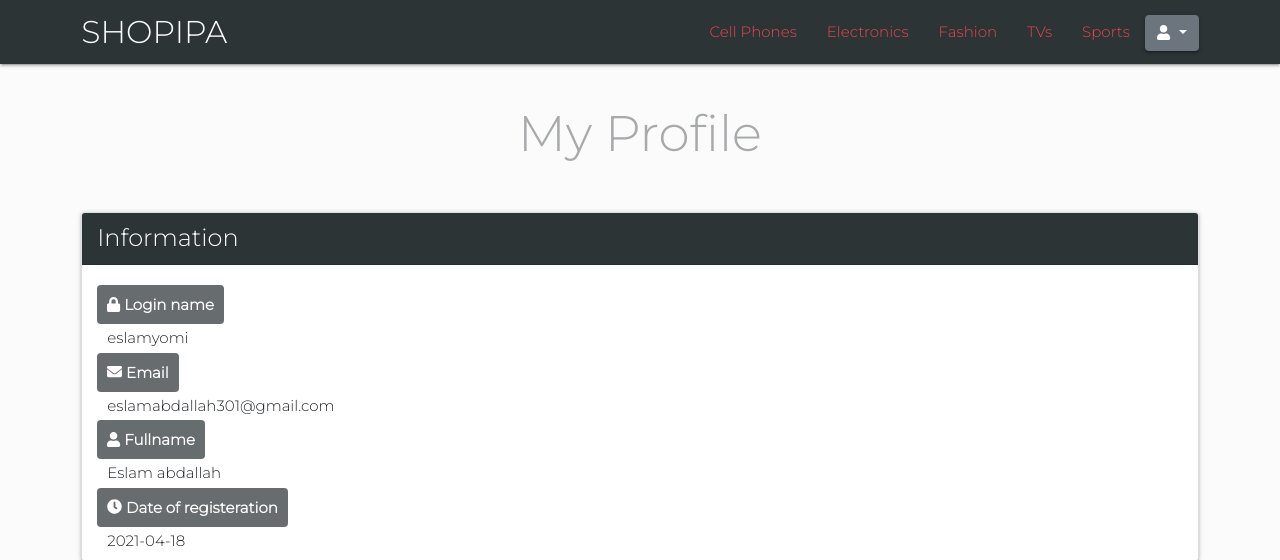
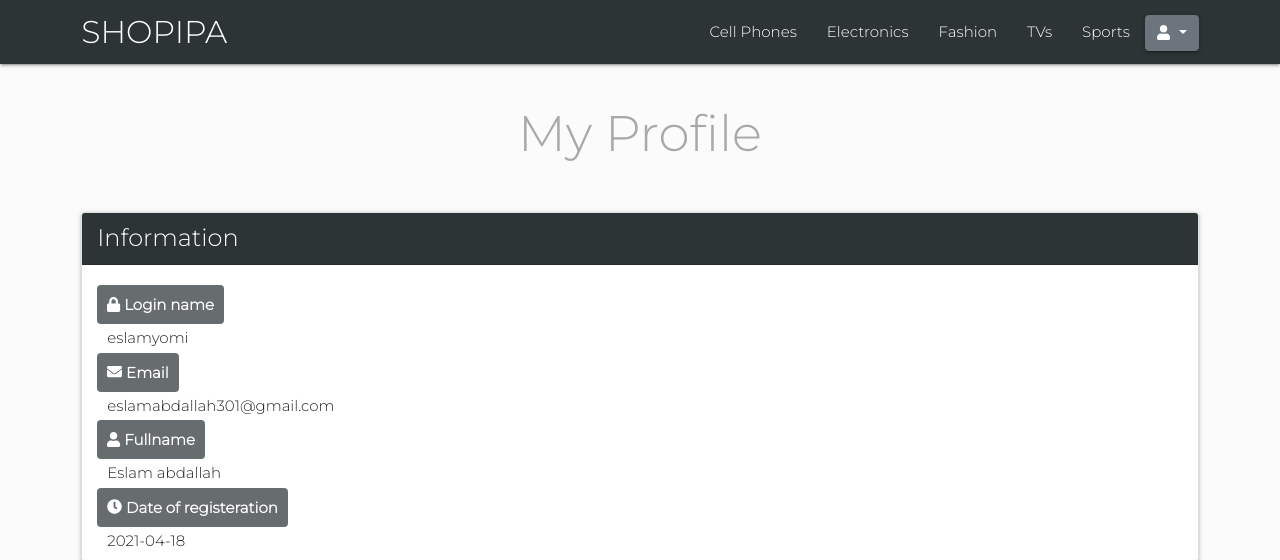
Before and after one commit to eslamabdallah74/eCommerce, a PHP site: page /profile.php in a window 1280 px wide. Shown: the top 560 px of the page. Run offline with PHP 8.4, Linux system fonts and the light colour scheme; a user stored in the database is signed in; data comes from the database, SQL or seed files in the repository; data that the repository does not hold is empty; some web fonts are replaced.

Commit message:
changing colors

```diff
--- a/layout/css/backend-style.css
+++ b/layout/css/backend-style.css
@@ -94,13 +94,14 @@ nav a , nav li a{
   -o-transition: .4s ease-in-out;
   -webkit-transition: .4s ease-in-out;
   transition: .4s ease-in-out;
-  color: #000000;
+  color: white;
 }
 nav #nav-mobile li.main-links a{
-  color: #ea474d!important;
+  color: white!important;
 }
 nav #nav-mobile li.main-links a:hover {
-  color: #ee6e73;
+  color: white;
+  background-color: #0b5ed7;
 }
 nav{
   background-color: #2d3436;
@@ -112,6 +113,7 @@ nav{
   height: 40px;
   line-height: 40px;
   padding: 0px 20px;
+  color: black;
 }
 .dropdown-menu a:hover{
   color: #000;
@@ -227,13 +229,14 @@ h1 {
   border-radius: 4px;
 }
 
+
 .user-info2{
   margin-left:10px;
 }
 .price-tag {
   position: absolute;
   padding: 10px;
-  background-color:  #bb2d3e ;
+  background-color:  #0b5ed7 ;
   color:white;
   font-weight: bold;
   border-bottom-right-radius: 10%;
@@ -273,7 +276,6 @@ h1 {
 .items-info h4 {
   font-weight: bold;
 }
-<<<<<<< HEAD
 .comment-section {
   resize: none;
   height: 100px;
@@ -312,7 +314,6 @@ h1 {
   left: -35px;
   top: 0;
 }
-=======
 /* Main page  */
 .categories{
   margin: 50px auto;
@@ -341,4 +342,3 @@ h1 {
 .recent-items .review{
   color: #ffcc1b;
 }
->>>>>>> 34161305d1ebfeea641460ec6dec36717e0c4103
```
